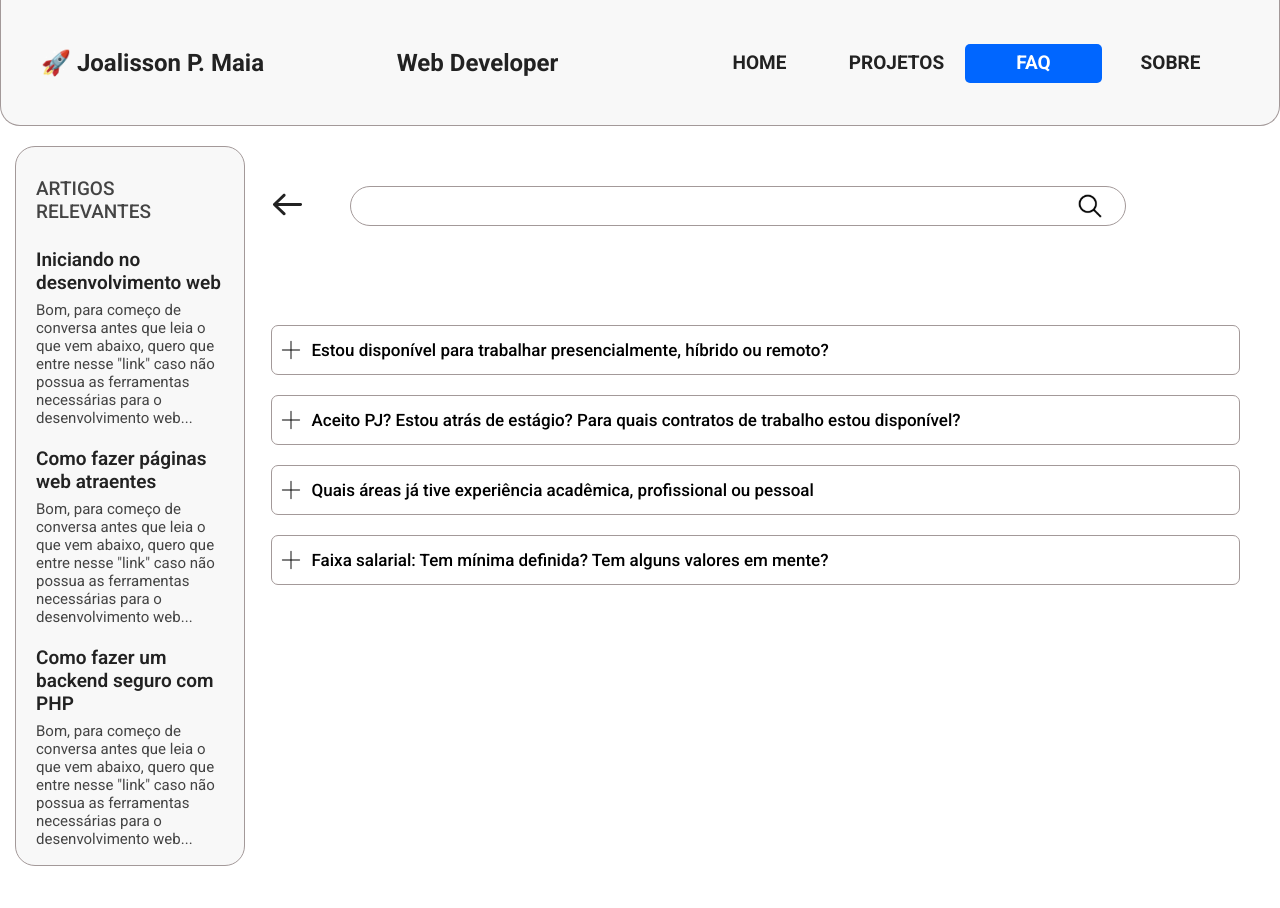
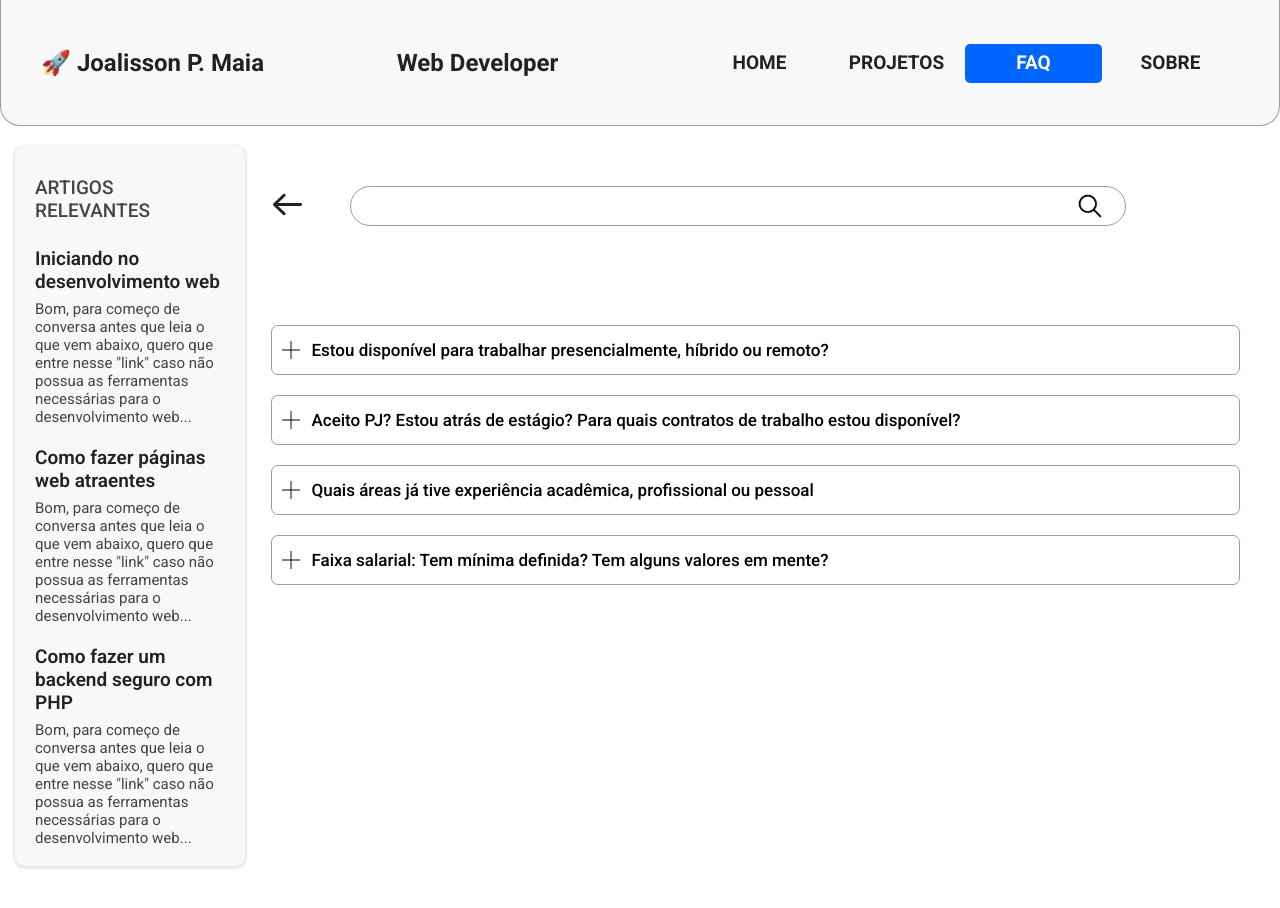
Before and after one commit to Namibo06/portifolio-atual-angular, an Angular app: page /faq in a window 1280 px wide. Shown: the top 908 px of the page. Built offline with nearby package versions, Linux system fonts and the light colour scheme.

Commit message:
style: added box shadow, and changed border radius

```diff
--- a/src/app/pages/faq/faq/faq.component.scss
+++ b/src/app/pages/faq/faq/faq.component.scss
@@ -13,9 +13,9 @@ main > aside{
     background-color: #f8f8f8;
     height: 90vh;
     width: 330px;
-    border: 1px solid #a39999;
-    border-radius: 20px;
+    border-radius: 10px;
     padding: 30px 20px;
+    box-shadow: 0px 1px 2px 2px #a3999936;
 }
 
 /*faq search*/
```
